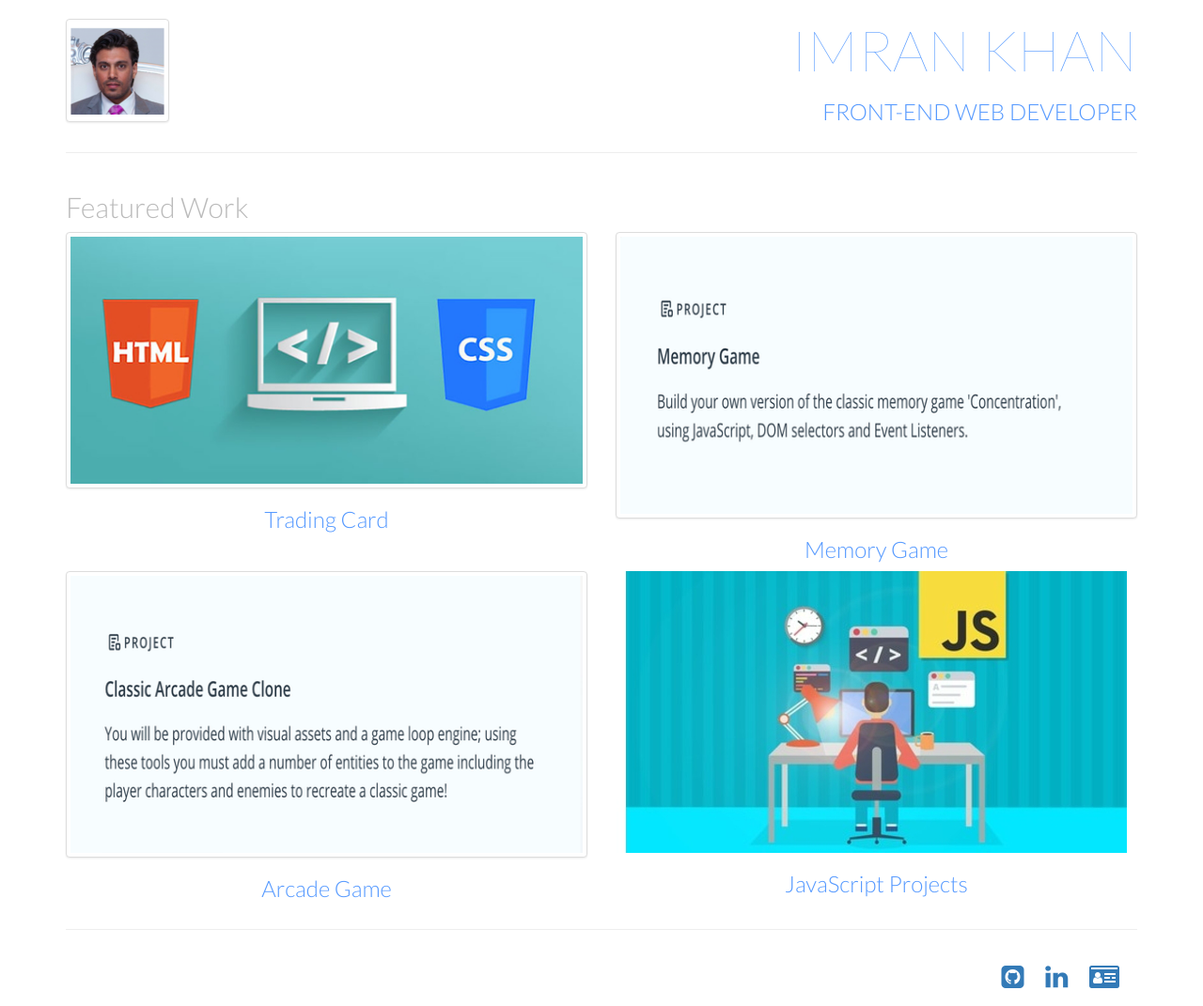
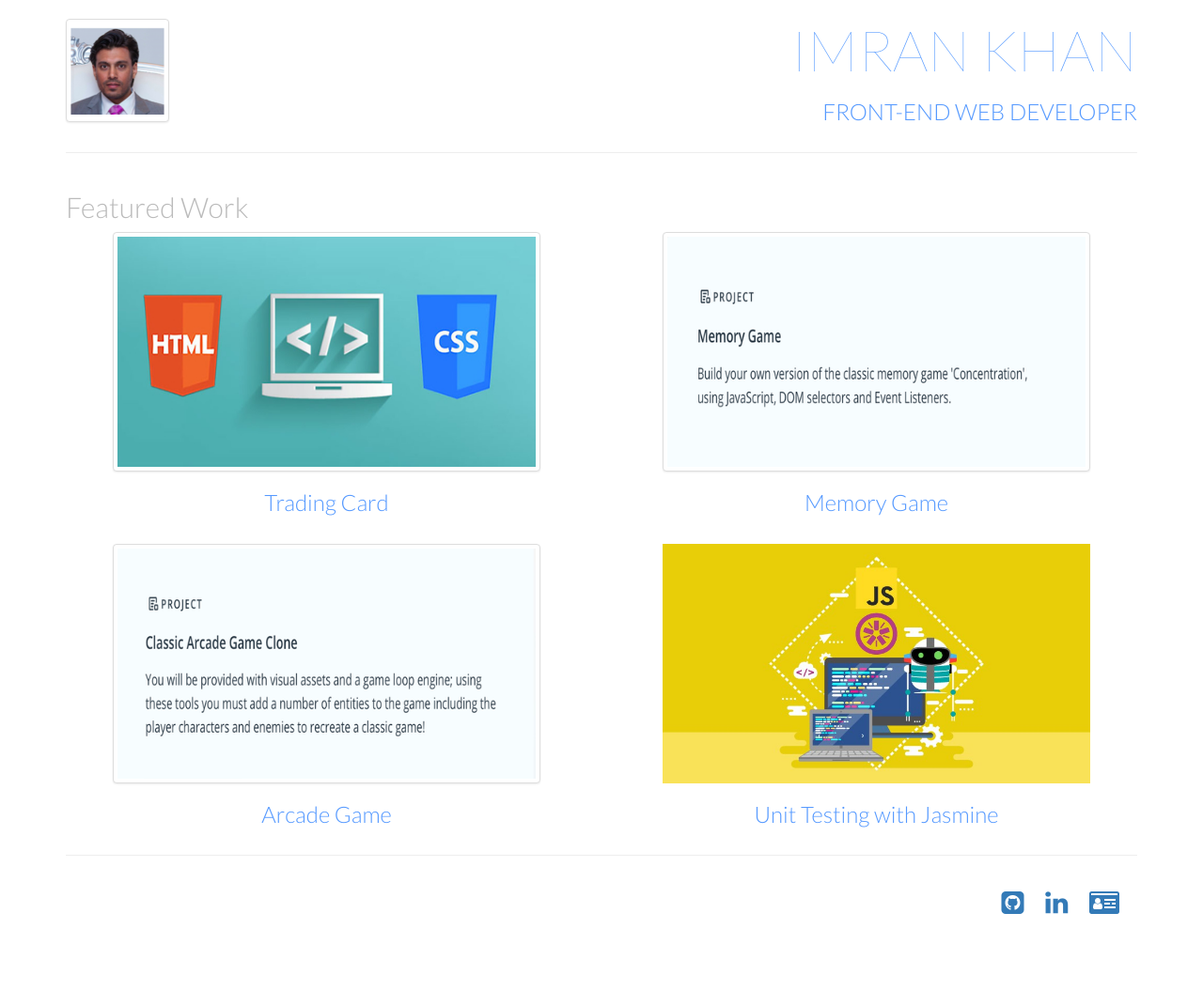
Before and after one commit to ImranK1506/Personal-Portfolio, a website: page index.html in a window 1280 px wide. Shown: the whole page at 94% size. After the commit the page ends 992 px from the top, so only its background shows below. Drawn offline with nearby package versions, Linux system fonts and the light colour scheme.

Commit message:
added unit testingproject

```diff
--- a/css/styles.css
+++ b/css/styles.css
@@ -26,6 +26,10 @@ body {
 .img-responsive,
 .img-rounded {
 	margin: 0 auto;
+}
+.img-responsive {
+    height: 255px;
+    width: 455px;
 }
 
 /* project hover */
--- a/index.html
+++ b/index.html
@@ -90,8 +90,12 @@
                     <h3>Arcade Game</h3>
                 </div>
                 <div class="col-md-6">
-                    <img class="img-responsive" data-toggle="modal" data-target="#project4" src="./img/js-banner.png" alt="js">
-                    <h3>JavaScript Projects</h3>
+                    <img class="img-responsive"
+                         data-toggle="modal"
+                         data-target="#project4"
+                         src="./img/jsjasmine.png"
+                         alt="fr">
+                    <h3>Unit Testing with Jasmine</h3>
                 </div>
             </div>
         <!-- Project1 -->
@@ -153,17 +157,12 @@
             <div class="modal-dialog">
                 <div class="modal-content text-center">
                     <div class="modal-header">
-                        <h4 class="modal-title text-center" id="myModalLabel">JavaScript</h4>
+                        <h4 class="modal-title text-center" id="myModalLabel">Unit Testing with Jasmine</h4>
                     </div>
                     <!-- Modal -->
                     <div class="modal-body">
-                        <img class="img-responsive img-rounded" src="./img/js.png" alt="js">
-
-                        <!-- Basic JavaScript -->
-                        <p><a href="https://github.com/ImranK1506/6pager-Basic-Javascript">Basic JavaScript with a Timelock and User Detect</a></p>
-
-                        <!-- RSS News Feed -->
-                        <p><a href="http://rssfeed-html-css-js.bitballoon.com/">RSS News Feed</a></p>
+                        <p><a href="https://github.com/ImranK1506/Udacity-UnitTesting-Jasmine" target="_blank">Github</a></p>
+                        <p><a href="https://udacity-feedreader-qc1iek19t.now.sh" target="_blank">Preview</a></p>
 
                     </div>
                     <div class="modal-footer">
```
Also changed, not shown: dist/img/jsjasmine.png (added), dist/index.html, img/jsjasmine.png (added).
